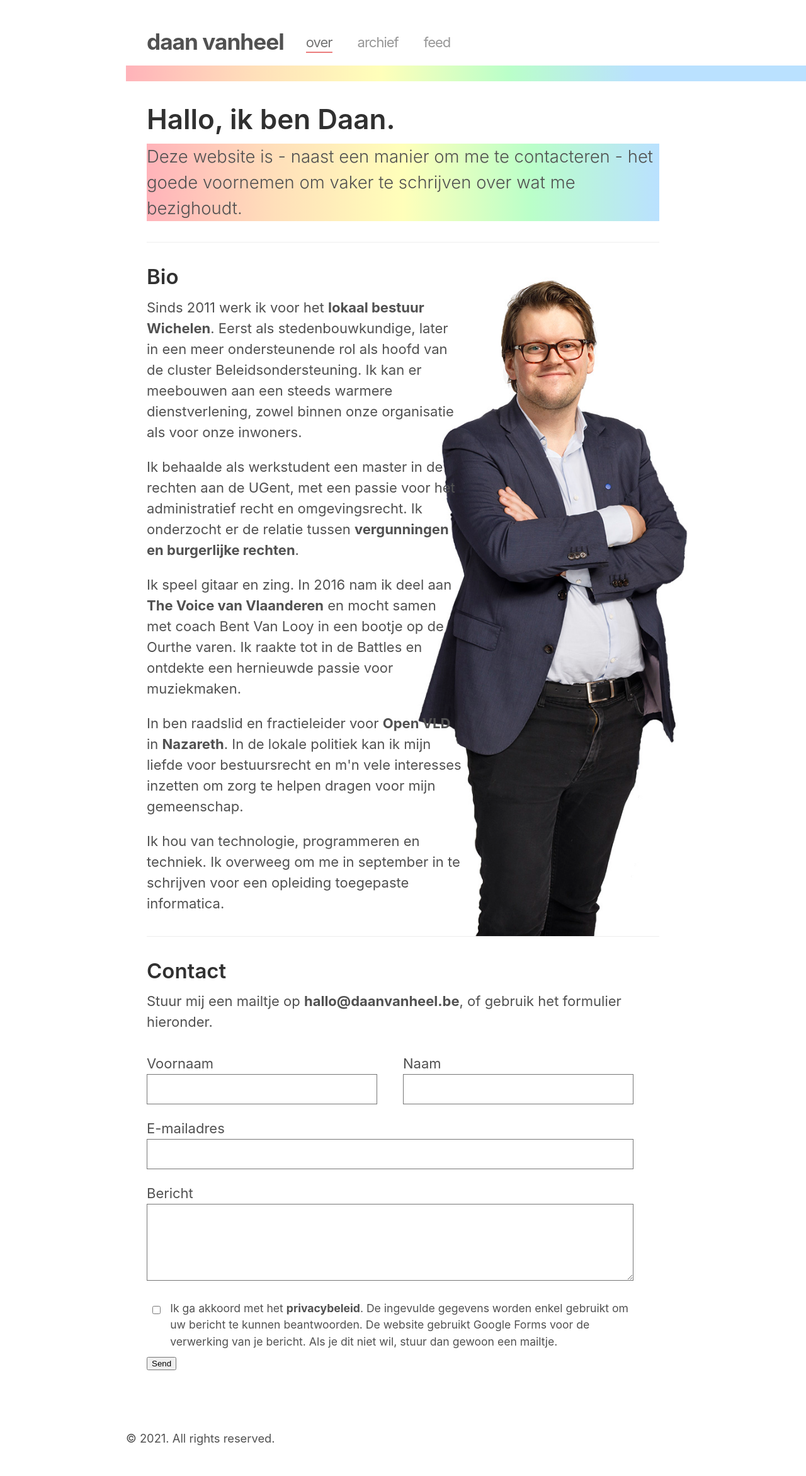
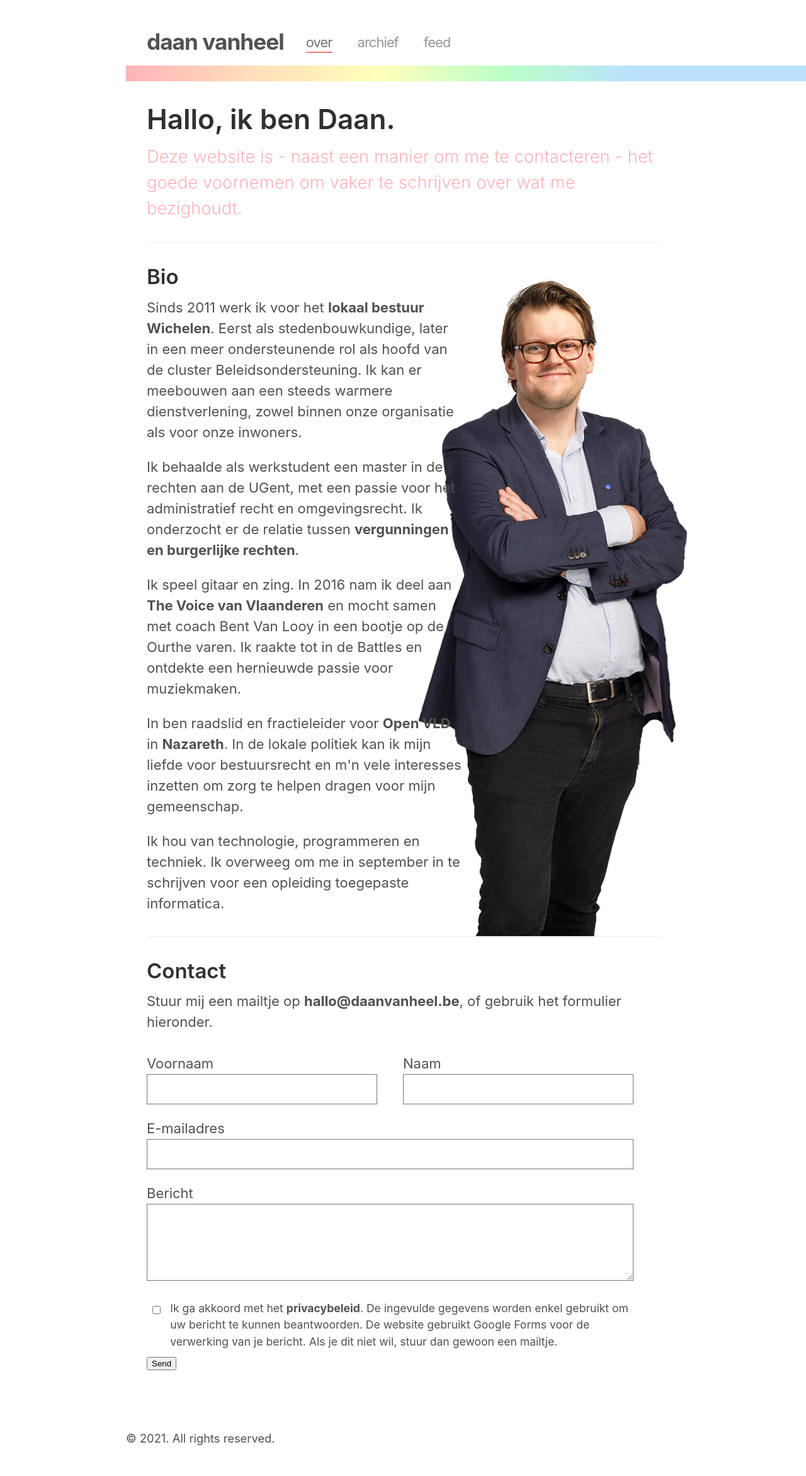
Before and after one commit to daanvanheel/daanvanheel.github.io, a Jekyll site: the page built from over.html, in a window 1280 px wide. Shown: the whole page at 63% size. Built offline with Jekyll 4.4.1, drawn with Linux system fonts in a browser that asks for light colours.

Commit message:
Update _type.scss

```diff
--- a/_sass/_type.scss
+++ b/_sass/_type.scss
@@ -114,5 +114,5 @@ a[href^="#fnref:"] {
 .lead {
   font-weight: 300;
   font-size: 1.1rem;
-  background-image: linear-gradient(to right,  #ffb3ba,#ffdfba,#ffffba, #baffc9,#bae1ff);
+  color: #ffb3ba;
   }
```
